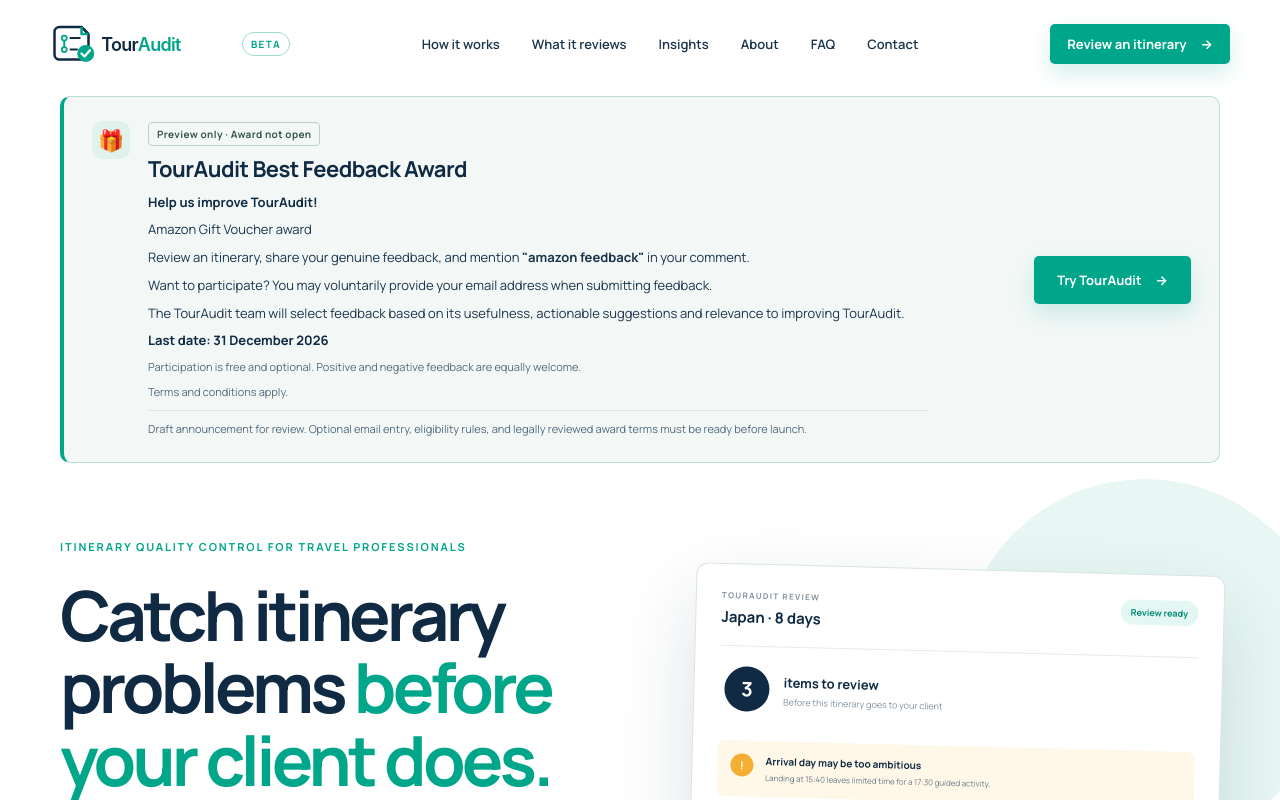
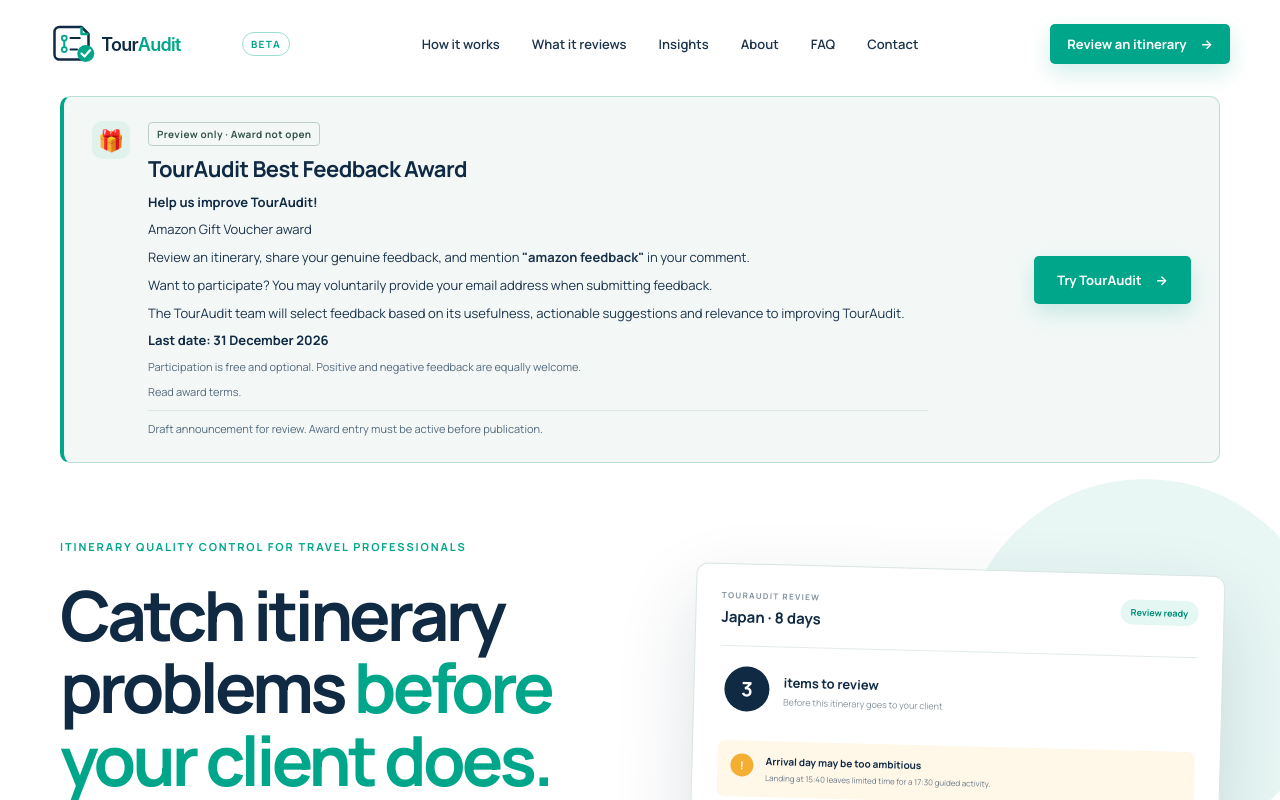
Before and after one commit to TripAudit/tripaudit-website, a Next.js app in the folder TripAudit-Vercel-Website/: page / in a window 1280 px wide. Shown: the top 800 px of the page. Built offline with nearby package versions, Linux system fonts and the light colour scheme.

Commit message:
Prepare flag-gated public award banner and terms link

```diff
--- a/TripAudit-Vercel-Website/app/components/VoucherAnnouncement.tsx
+++ b/TripAudit-Vercel-Website/app/components/VoucherAnnouncement.tsx
@@ -4,7 +4,7 @@ export function isVoucherPreview(environment: {
   vercelEnv?: string;
   nodeEnv?: string;
 }) {
-  if (environment.vercelEnv === "production") return false;
+  if (environment.vercelEnv === "production") return process.env.TOURAUDIT_AWARD_PUBLIC === "enabled";
   return environment.vercelEnv === "preview" || environment.nodeEnv === "development";
 }
 
@@ -18,7 +18,7 @@ export default function VoucherAnnouncement() {
     <aside className="voucher-announcement" aria-labelledby="voucher-heading">
       <div className="voucher-icon" aria-hidden="true">🎁</div>
       <div className="voucher-copy">
-        <p className="voucher-draft">Preview only · Award not open</p>
+        <p className="voucher-draft">{process.env.VERCEL_ENV === "production" ? "Best Feedback Award" : "Preview only · Award not open"}</p>
         <h2 id="voucher-heading">TourAudit Best Feedback Award</h2>
         <p className="voucher-intro">Help us improve TourAudit!</p>
         <p>Amazon Gift Voucher award</p>
@@ -27,8 +27,8 @@ export default function VoucherAnnouncement() {
         <p>The TourAudit team will select feedback based on its usefulness, actionable suggestions and relevance to improving TourAudit.</p>
         <p className="voucher-date">Last date: <time dateTime="2026-12-31">31 December 2026</time></p>
         <p className="voucher-fineprint">Participation is free and optional. Positive and negative feedback are equally welcome.</p>
-        <p className="voucher-fineprint">Terms and conditions apply.</p>
-        <p className="voucher-preview-note">Draft announcement for review. Optional email entry, eligibility rules, and legally reviewed award terms must be ready before launch.</p>
+        <p className="voucher-fineprint"><a href="/best-feedback-award-terms">Read award terms</a>.</p>
+        {process.env.VERCEL_ENV !== "production" && <p className="voucher-preview-note">Draft announcement for review. Award entry must be active before publication.</p>}
       </div>
       <a className="button voucher-cta" href="https://app.touraudit.com">Try TourAudit <span aria-hidden="true">→</span></a>
     </aside>
```
